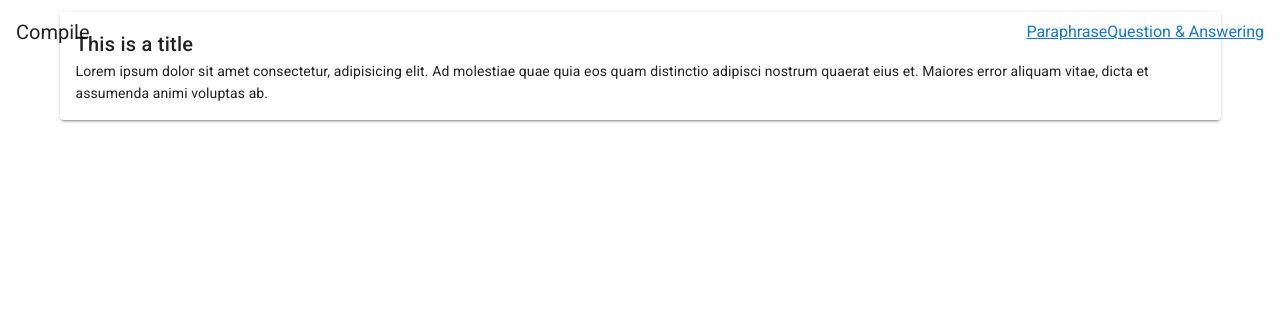
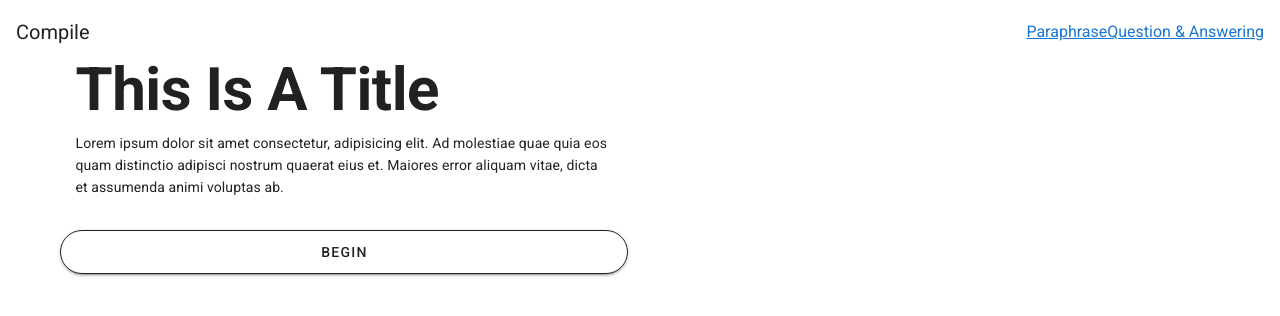
Before and after one commit to ConceptCodes/compile, a Vue app: page / in a window 1280 px wide. Shown: the top 316 px of the page. Built offline with nearby package versions, Linux system fonts and the light colour scheme.

Commit message:
content and image visible, still need to adjust css

```diff
--- a/src/components/Banner.vue
+++ b/src/components/Banner.vue
@@ -1,32 +1,47 @@
 <template>
-  <v-card>
-    <div class="content">
-      <v-card-title v-text="title"></v-card-title>
-      <v-card-subtitle v-text="body"></v-card-subtitle>
-    </div>
-    <v-img class="d-none d-lg-block" :src="img" lazy-src="https://via.placeholder.com/500"></v-img>
+  <v-card flat color="transparent">
+    <v-row class="py-3">
+      <v-col class="content mt-5">
+        <v-card-title
+          class="display-3 font-weight-bold mb-3 text-capitalize"
+          v-text="title"
+        ></v-card-title>
+        <v-card-subtitle class="mb-4" v-text="body"></v-card-subtitle>
+        <v-btn block elevation="2" large outlined rounded>Begin</v-btn>
+      </v-col>
+      <v-col>
+        <v-img
+          class="d-none d-lg-block"
+          :src="img"
+          lazy-src="https://via.placeholder.com/500"
+        ></v-img>
+      </v-col>
+    </v-row>
   </v-card>
 </template>
 
 <script>
 export default {
-    name: 'banner',
+  name: "banner",
   props: {
     title: {
       type: String,
-            default: 'This is a title'
+      default: "This is a title",
     },
     body: {
       type: String,
-            default: 'Lorem ipsum dolor sit amet consectetur, adipisicing elit. Ad molestiae quae quia eos quam distinctio adipisci nostrum quaerat eius et. Maiores error aliquam vitae, dicta et assumenda animi voluptas ab.'
+      default:
+        "Lorem ipsum dolor sit amet consectetur, adipisicing elit. Ad molestiae quae quia eos quam distinctio adipisci nostrum quaerat eius et. Maiores error aliquam vitae, dicta et assumenda animi voluptas ab.",
     },
     img: {
-            type: String
-        }
-    }
-}
+      type: String,
+    },
+  },
+};
 </script>
 
-<style>
-
+<style lang="scss" scoped>
+.content {
+  z-index: 2;
+}
 </style>
```
Lines whose indentation alone changed are shown as unchanged.
